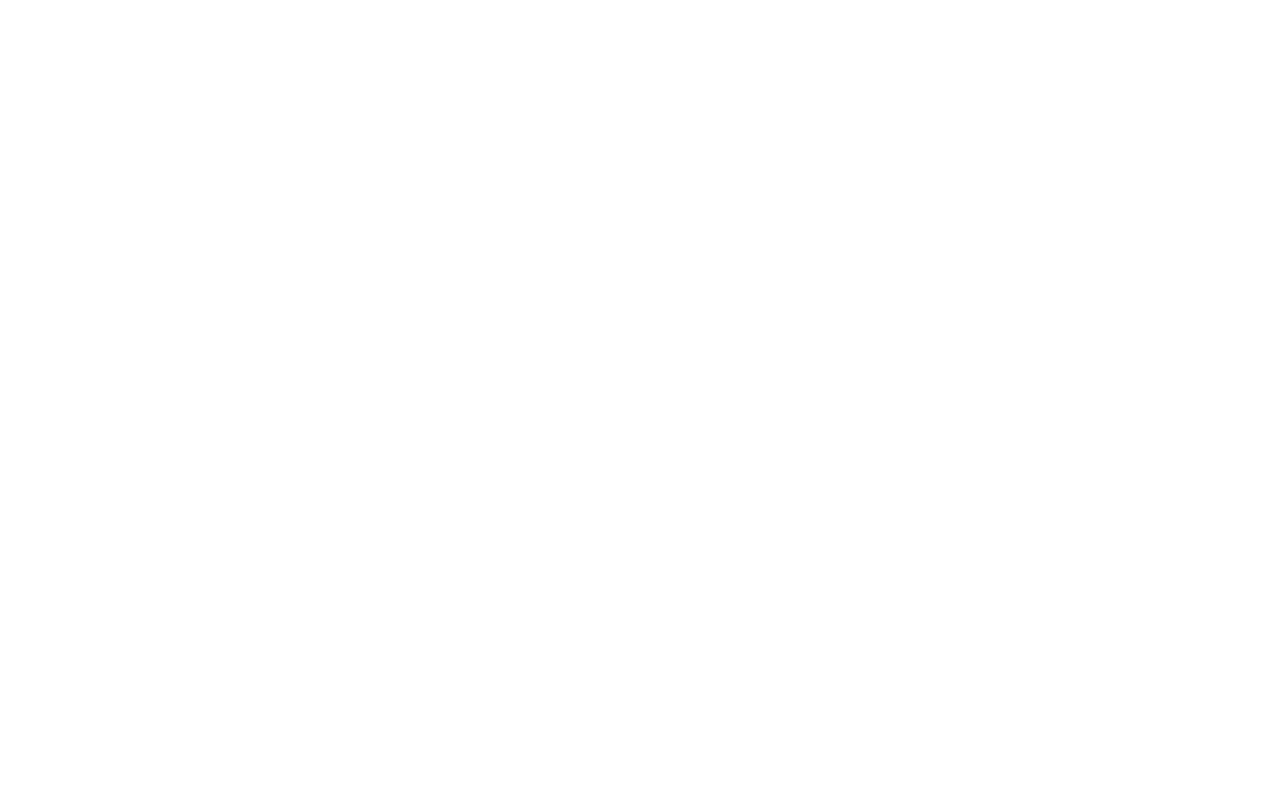
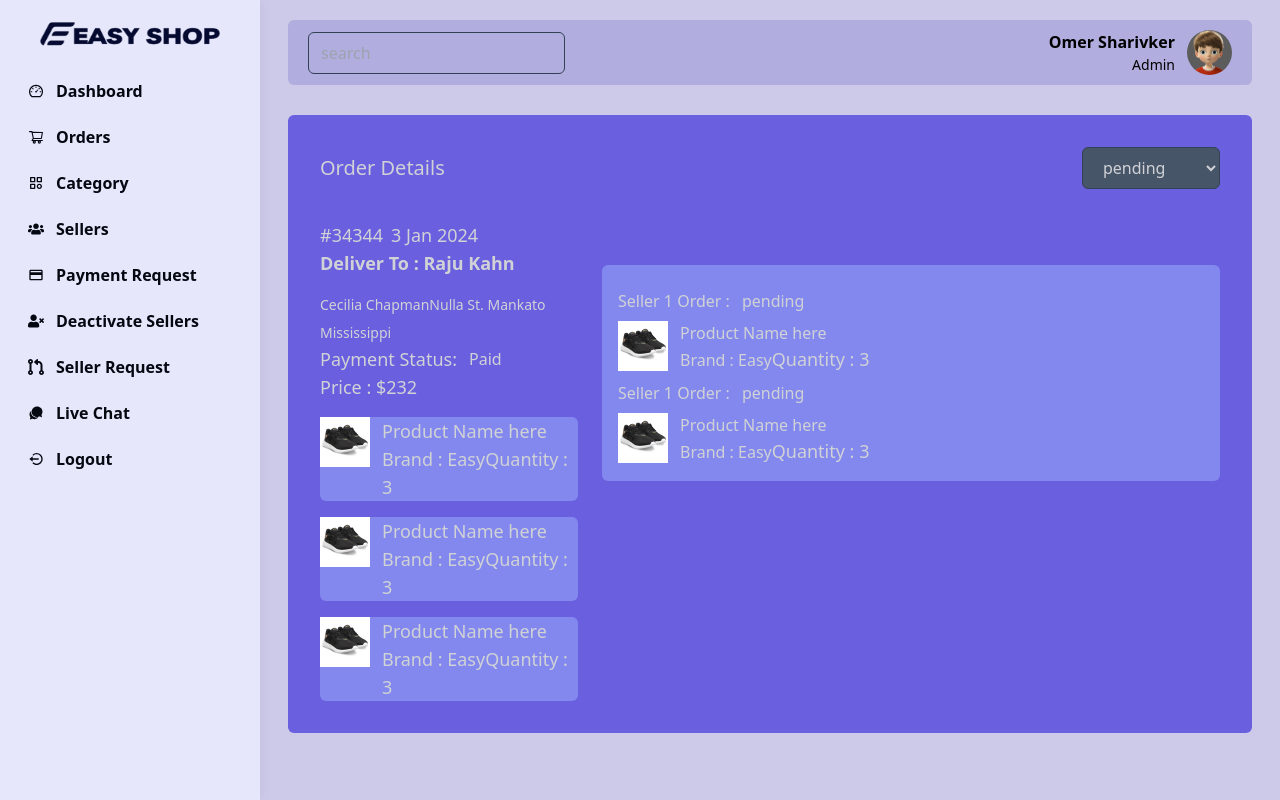
Before and after one commit to OmerSharivker/Ecommerce, a React (Create React App) app in the folder dashboard/: page /admin/dashboard/order/details/1 in a window 1280 px wide. Before the commit this address had no page. Built offline with nearby package versions, Linux system fonts and the light colour scheme.

Commit message:
finish admin dashboard design

```diff
--- a/dashboard/src/router/routes/adminRoutes.js
+++ b/dashboard/src/router/routes/adminRoutes.js
@@ -1,4 +1,5 @@
 import { lazy } from "react";
+
 
 
 const AdminDashboard =lazy (()=> import('../../views/admin/AdminDashboard'))
@@ -9,7 +10,8 @@
 const DeactivateSellers = lazy (()=> import('../../views/admin/DeactivateSellers'));
 const SellerRequest =lazy (()=> import('../../views/admin/SellerRequest'));
 const SellerDetails =lazy (()=> import('../../views/admin/SellerDetails'))  ;
-const ChatSeller =lazy (()=> import('../../views/admin/ChatSeller'))
+const ChatSeller =lazy (()=> import('../../views/admin/ChatSeller')) ;
+const OrderDetails =lazy (()=> import('../../views/admin/OrderDetails')) ;
 
 export const adminRoutes =[
      {
@@ -66,4 +68,10 @@
                element : <ChatSeller/> ,
                role : 'admin'
     }
+    ,
+    {
+              path: 'admin/dashboard/order/details/:orderId',
+              element : <OrderDetails/> ,
+              role : 'admin'
+   }
 ]
--- a/dashboard/src/views/admin/ChatSeller.jsx
+++ b/dashboard/src/views/admin/ChatSeller.jsx
@@ -60,27 +60,76 @@
             {
                 sellerId && <div className='flex justify-start items-center gap-3'>
            <div className='relative'>
-         <img className='w-[45px] h-[45px] border-green-500 border-2 max-w-[45px] p-[2px] rounded-full' src="http://localhost:3000/images/demo.jpg" alt="" />
+         <img className='w-[45px] h-[45px] border-green-500 border-2 max-w-[45px] p-[2px] rounded-full'
+         src="http://localhost:3000/images/demo.jpg" alt="" />
          <div className='w-[10px] h-[10px] bg-green-500 rounded-full absolute right-0 bottom-0'></div>
         </div>
 
                 </div>
             }
 
-            <div onClick={()=> setShow(!show)} className='w-[35px] flex md:hidden h-[35px] rounded-sm bg-blue-500 shadow-lg hover:shadow-blue-500/50 justify-center cursor-pointer items-center text-white'>
+            <div onClick={()=> setShow(!show)} className='w-[35px] flex md:hidden h-[35px] rounded-sm bg-blue-500 shadow-lg
+             hover:shadow-blue-500/50 justify-center cursor-pointer items-center text-white'>
                 <span><FaList/> </span>
             </div>
 
 
         </div>
 
-    </div>
+        <div className='py-4'>
+            <div className='bg-[#475569] h-[calc(100vh-290px)] rounded-md p-3 overflow-y-auto'>
+
+            <div className='w-full flex justify-start items-center'>
+                    <div className='flex justify-start items-start gap-2 md:px-3 py-2 max-w-full lg:max-w-[85%]'>
+                        <div>
+                            <img className='w-[38px] h-[38px] border-2 border-white rounded-full max-w-[38px] p-[3px]' src="http://localhost:3000/images/demo.jpg" alt="" />
+                        </div>
+                        <div className='flex justify-center items-start flex-col w-full bg-blue-500 shadow-lg shadow-blue-500/50 text-white py-1 px-2 rounded-sm'>
+                        <span>How Are you ? </span>
+                        </div>
+                    </div>
+                </div>
+
+
+                <div className='w-full flex justify-end items-center'>
+                    <div className='flex justify-start items-start gap-2 md:px-3 py-2 max-w-full lg:max-w-[85%]'>
+
+                        <div className='flex justify-center items-start flex-col w-full bg-red-500 shadow-lg shadow-red-500/50 text-white py-1 px-2 rounded-sm'>
+                        <span>How Are you ? </span>
+                        </div>
+                        <div>
+                            <img className='w-[38px] h-[38px] border-2 border-white rounded-full max-w-[38px] p-[3px]' src="http://localhost:3000/images/admin.jpg" alt="" />
+                        </div>
+
+                    </div>
+                </div>
+
+
+                <div className='w-full flex justify-start items-center'>
+                    <div className='flex justify-start items-start gap-2 md:px-3 py-2 max-w-full lg:max-w-[85%]'>
+                        <div>
+                            <img className='w-[38px] h-[38px] border-2 border-white rounded-full max-w-[38px] p-[3px]' src="http://localhost:3000/images/demo.jpg" alt="" />
+                        </div>
+                        <div className='flex justify-center items-start flex-col w-full bg-blue-500 shadow-lg shadow-blue-500/50 text-white py-1 px-2 rounded-sm'>
+                        <span>I Need some help </span>
+                        </div>
+                    </div>
+                </div>
 
 
 
+            </div>
+        </div>
 
+        <form className='flex gap-3'>
+            <input className='w-full flex justify-between px-2 border border-slate-700 items-center py-[5px]
+             focus:border-blue-500 rounded-md outline-none bg-transparent text-[#d0d2d6]' type="text" placeholder='Input Your Message' />
+            <button className='shadow-lg bg-[#06b6d4] hover:shadow-cyan-500/50 text-semibold w-[75px]
+            h-[35px] rounded-md text-white flex justify-center items-center'>Send</button>
 
+        </form>
 
+    </div>
 
         </div>
 
--- /dev/null
+++ b/dashboard/src/views/admin/OrderDetails.jsx
@@ -0,0 +1,160 @@
+import React from 'react';
+const OrderDetails = () => {
+    return (
+        <div className='px-2 lg:px-7 pt-5'>
+        <div className='w-full p-4 bg-[#6a5fdf] rounded-md'>
+            <div className='flex justify-between items-center p-4'>
+                <h2 className='text-xl text-[#d0d2d6]'>Order Details</h2>
+                <select name="" id="" className='px-4 py-2 focus:border-indigo-500 outline-none bg-[#475569] border border-slate-700 rounded-md text-[#d0d2d6]'>
+                <option value="">pending</option>
+                <option value="">processing</option>
+                <option value="">warehouse</option>
+                <option value="">placed</option>
+                <option value="">cancelled</option>
+                </select>
+            </div>
+        <div className='p-4'>
+            <div className='flex gap-2 text-lg text-[#d0d2d6]'>
+                <h2>#34344</h2>
+                <span>3 Jan 2024</span>
+            </div>
+
+            <div className='flex flex-wrap'>
+                <div className='w-[30%]'>
+                    <div className='pr-3 text-[#d0d2d6] text-lg'>
+                        <div className='flex flex-col gap-1'>
+                            <h2 className='pb-2 font-semibold'>Deliver To : Raju Kahn </h2>
+
+                            <p><span className='text-sm'>Cecilia ChapmanNulla St.
+Mankato Mississippi </span></p>
+                        </div>
+            <div className='flex justify-start items-center gap-3'>
+                <h2>Payment Status: </h2>
+                <span className='text-base'>Paid</span>
+             </div>
+             <span>Price : $232</span>
+
+            <div className='mt-4 flex flex-col gap-4 bg-[#8288ed] rounded-md'>
+                <div className='text-[#d0d2d6]'>
+                    <div className='flex gap-3 text-md'>
+                        <img className='w-[50px] h-[50px]' src="http://localhost:3000/images/category/1.jpg" alt="" />
+
+                        <div>
+                            <h2>Product Name here </h2>
+                            <p>
+                                <span>Brand : </span>
+                                <span>Easy</span>
+                                <span className='text-lg'>Quantity : 3 </span>
+                            </p>
+                        </div>
+                    </div>
+                </div>
+                </div>
+
+
+                <div className='mt-4 flex flex-col gap-4 bg-[#8288ed] rounded-md'>
+                <div className='text-[#d0d2d6]'>
+                    <div className='flex gap-3 text-md'>
+                        <img className='w-[50px] h-[50px]' src="http://localhost:3000/images/category/1.jpg" alt="" />
+
+                        <div>
+                            <h2>Product Name here </h2>
+                            <p>
+                                <span>Brand : </span>
+                                <span>Easy</span>
+                                <span className='text-lg'>Quantity : 3 </span>
+                            </p>
+                        </div>
+                    </div>
+                </div>
+                </div>
+
+
+                <div className='mt-4 flex flex-col gap-4 bg-[#8288ed] rounded-md'>
+                <div className='text-[#d0d2d6]'>
+                    <div className='flex gap-3 text-md'>
+                        <img className='w-[50px] h-[50px]' src="http://localhost:3000/images/category/1.jpg" alt="" />
+
+                        <div>
+                            <h2>Product Name here </h2>
+                            <p>
+                                <span>Brand : </span>
+                                <span>Easy</span>
+                                <span className='text-lg'>Quantity : 3 </span>
+                            </p>
+                        </div>
+                    </div>
+                </div>
+                </div>
+
+
+
+                    </div>
+                </div>
+
+    <div className='w-[70%]'>
+        <div className='pl-3'>
+            <div className='mt-4 flex flex-col bg-[#8288ed] rounded-md p-4'>
+                <div className='text-[#d0d2d6] mt-2'>
+                    <div className='flex justify-start items-center gap-3'>
+                        <h2>Seller 1 Order : </h2>
+                        <span>pending</span>
+                    </div>
+                    <div className='flex gap-3 text-md mt-2'>
+                        <img className='w-[50px] h-[50px]' src="http://localhost:3000/images/category/1.jpg" alt="" />
+
+                        <div>
+                            <h2>Product Name here </h2>
+                            <p>
+                                <span>Brand : </span>
+                                <span>Easy</span>
+                                <span className='text-lg'>Quantity : 3 </span>
+                            </p>
+                        </div>
+                    </div>
+
+                </div>
+
+
+                <div className='text-[#d0d2d6] mt-2'>
+                    <div className='flex justify-start items-center gap-3'>
+                        <h2>Seller 1 Order : </h2>
+                        <span>pending</span>
+                    </div>
+                    <div className='flex gap-3 text-md mt-2'>
+                        <img className='w-[50px] h-[50px]' src="http://localhost:3000/images/category/1.jpg" alt="" />
+
+                        <div>
+                            <h2>Product Name here </h2>
+                            <p>
+                                <span>Brand : </span>
+                                <span>Easy</span>
+                                <span className='text-lg'>Quantity : 3 </span>
+                            </p>
+                        </div>
+                    </div>
+
+                </div>
+
+
+            </div>
+
+        </div>
+        </div>
+
+        </div>
+
+        </div>
+
+
+
+
+
+            </div>
+
+
+        </div>
+
+    );
+};
+export default OrderDetails;
--- a/dashboard/src/views/admin/Orders.jsx
+++ b/dashboard/src/views/admin/Orders.jsx
@@ -39,7 +39,7 @@
                            <div className='py-3 w-[18%] font-medium'>Pending</div>
                            <div className='py-3 w-[18%] font-medium'>Pending</div>
                            <div className='py-3 w-[18%] font-medium'>
-                           <Link>View</Link>
+                           <Link to='/admin/dashboard/order/details/3'>View</Link>
                              </div>
                            <div onClick={(e)=> setShow(!show)} className='py-3 w-[8%] font-medium'><LuArrowDownSquare/> </div>
                            </div>
```
